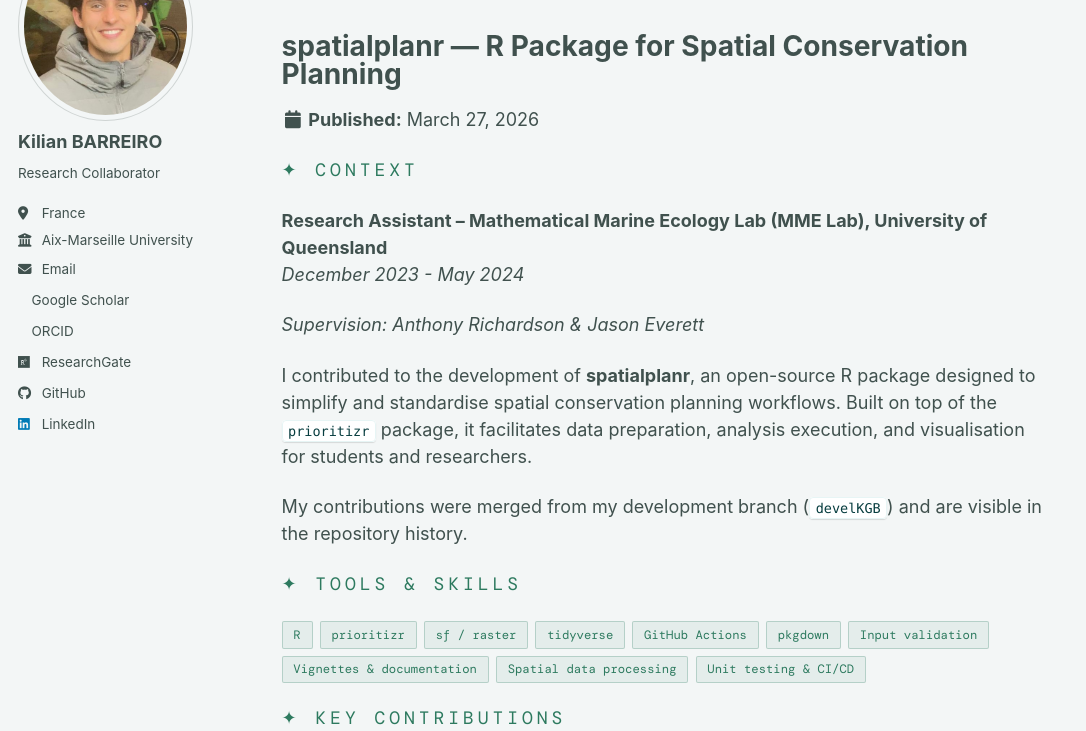
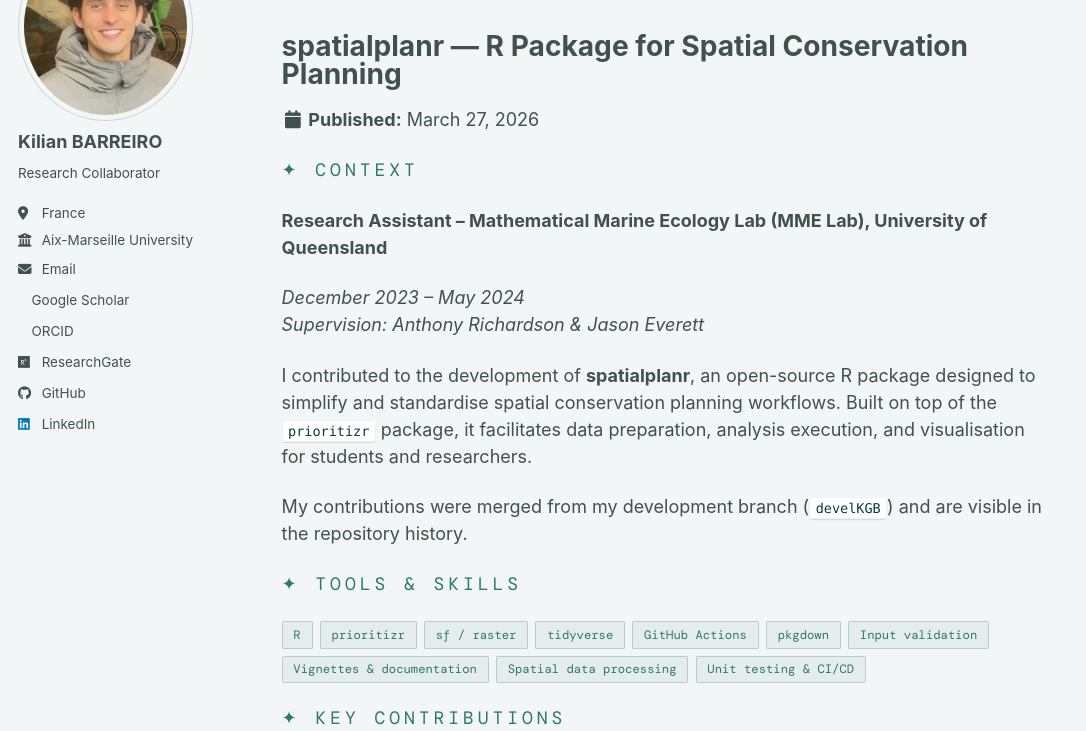
Before and after one commit to KilianBARREIRO/KilianBARREIRO.github.io, a Jekyll site: the page built from _portfolio/portfolio-2.md, in a window 1280 px wide and 900 px high, cut to the strip 169-900 px from the top of the window. Shown: the whole strip, without its empty margins (0-1086 px from the left). Built offline with Jekyll 4.4.1, drawn with Linux system fonts in a browser that asks for light colours; some web fonts are replaced; a script bundle is joined from its source files by our own code; library files that are not in the unit come from our copies.

```diff
--- a/_portfolio/portfolio-2.md
+++ b/_portfolio/portfolio-2.md
@@ -68,8 +68,8 @@ collection: portfolio
 
 <p class="kb-section-label">✦ Context</p>
 **Research Assistant – Mathematical Marine Ecology Lab (MME Lab), University of Queensland**
-*December 2023 - May 2024*
 
+*December 2023 – May 2024*
 *Supervision: Anthony Richardson & Jason Everett*
 
 I contributed to the development of **spatialplanr**, an open-source R package designed to simplify and standardise spatial conservation planning workflows. Built on top of the `prioritizr` package, it facilitates data preparation, analysis execution, and visualisation for students and researchers.
```
